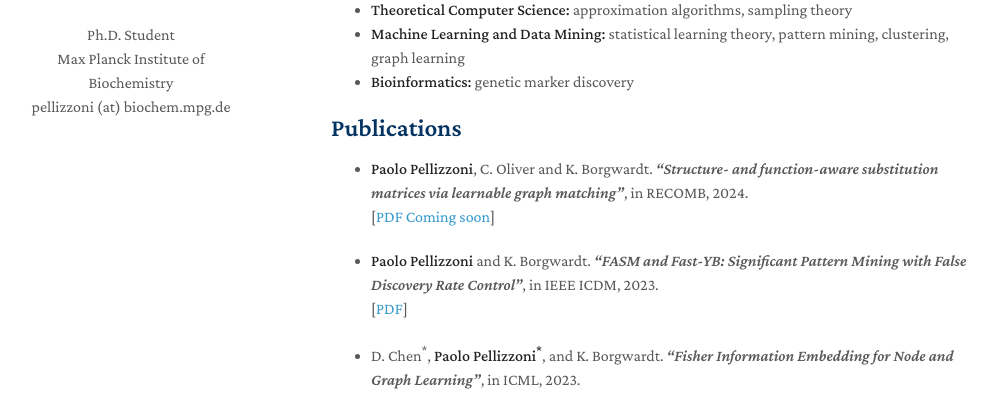
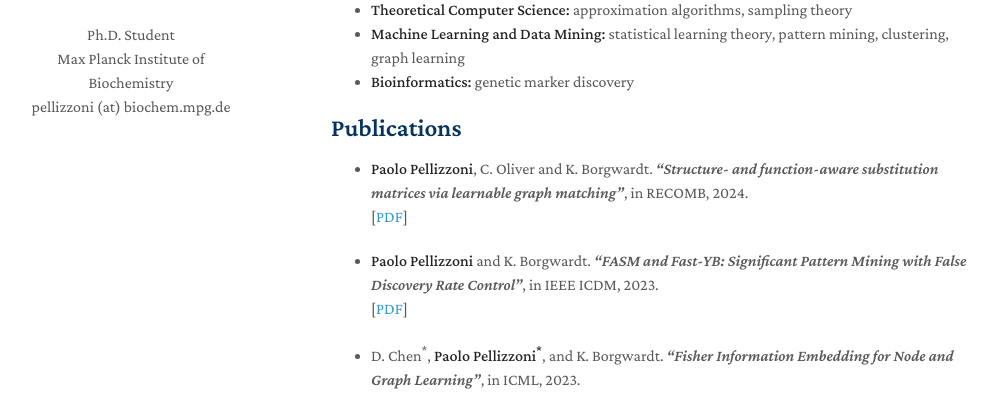
Before and after one commit to PaoloPellizzoni/paolopellizzoni.github.io, a Jekyll site: the page built from index.md, in a window 1280 px wide and 1327 px high. Shown: the part 221-616 px from the top of the window, without its empty margins (139-1137 px from the left). Built offline with Jekyll 4.4.1, drawn with Linux system fonts in a browser that asks for light colours; nearby versions of some CDN libraries; a style sheet for code colours, icons or effects is not loaded; our own code applies the rules of GitHub Pages for plain Markdown files.

Commit message:
Update index.md

```diff
--- a/index.md
+++ b/index.md
@@ -16,7 +16,7 @@ I am a Ph.D. student in computer science at the Max Planck Institute of Biochemi
 ## Publications
 
 - **Paolo Pellizzoni**, C. Oliver and K. Borgwardt. _"Structure- and function-aware substitution matrices via learnable graph matching"_, in RECOMB, 2024. <br>
-  [[PDF Coming soon]()]
+  [[PDF](https://link.springer.com/chapter/10.1007/978-1-0716-3989-4_18)]
 
 - **Paolo Pellizzoni** and K. Borgwardt. _"FASM and Fast-YB: Significant Pattern Mining with False
 Discovery Rate Control"_, in IEEE ICDM, 2023. <br>
```
